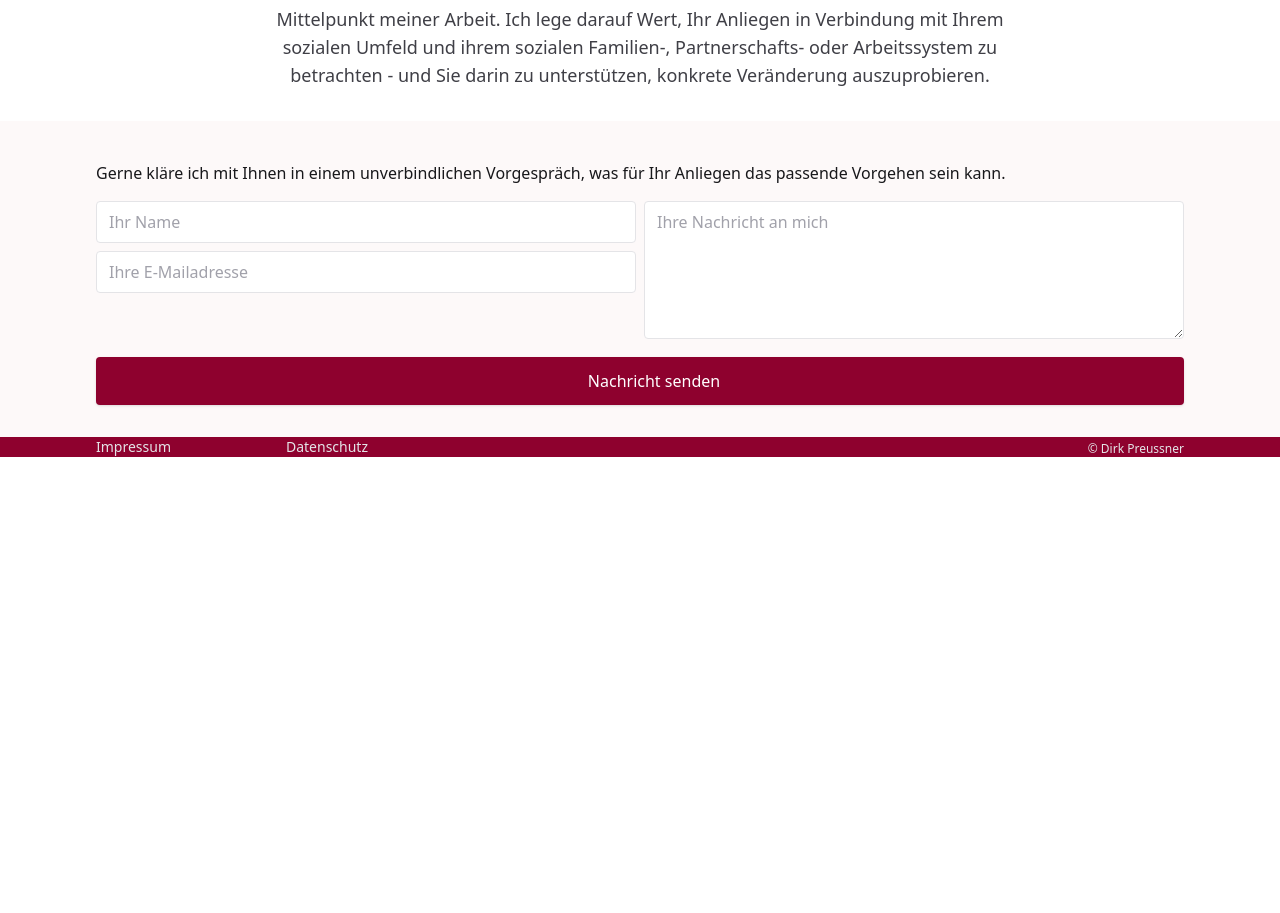
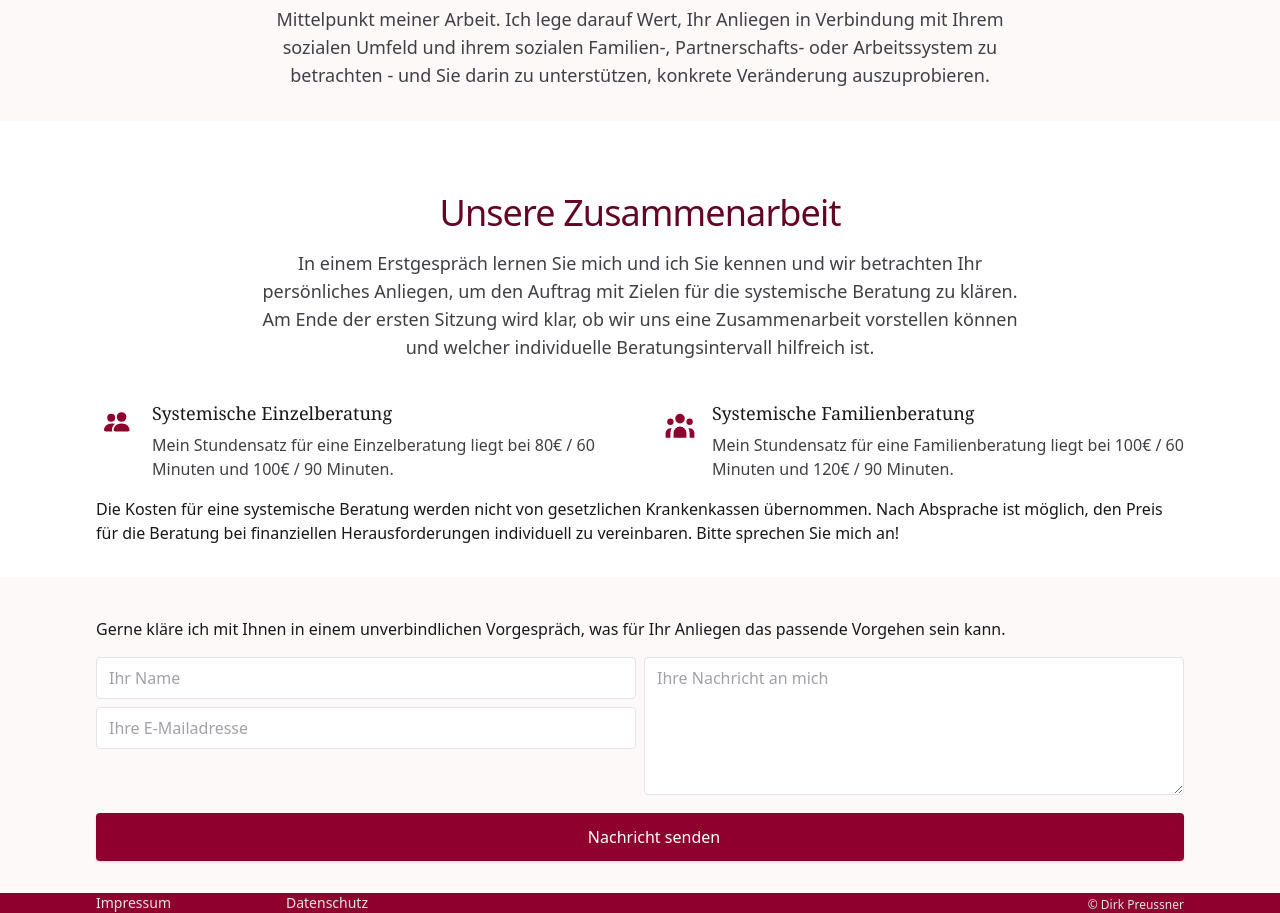
Before and after one commit to jenzopr/dirkpreussner.de, a Next.js app: page /beratung-coaching in a window 1280 px wide. Shown: the part 703-1616 px from the top of the page. Before the commit the page ends 1160 px from the top, so only its background shows below. Built offline with nearby package versions, Linux system fonts and the light colour scheme.

Commit message:
Fixed dark mode, added Zusammenarbeit

```diff
--- a/pages/beratung-coaching.js
+++ b/pages/beratung-coaching.js
@@ -6,7 +6,7 @@ export default function Beratung() {
     return(
         <>
         <Meta title="Dirk Preußner - Beratung & Coaching"></Meta>
-        <Section className="bg-white">
+        <Section>
             <div className="flex flex-col w-full lg:justify-center pb-8 lg:pt-16">
                 <div className="lg:text-center">
                     <p className="mt-2 text-3xl leading-8 tracking-tight text-burgund-600 sm:text-4xl">
@@ -28,6 +28,53 @@ export default function Beratung() {
                 </div>
             </div>
         </Section>
+        <Section className="bg-white">
+            <div className="flex flex-col w-full lg:justify-center pb-8 lg:pt-16">
+                <div className="lg:text-center">
+                    <p className="mt-2 text-xl leading-8 tracking-tight text-burgund-800 sm:text-4xl">
+                    Unsere Zusammenarbeit
+                    </p>
+                    <p className="mt-4 max-w-3xl text-lg text-gray-700 lg:mx-auto">
+                    In einem Erstgespräch lernen Sie mich und ich Sie kennen und wir betrachten Ihr persönliches Anliegen, um den Auftrag mit Zielen für die systemische Beratung zu klären. Am Ende der ersten Sitzung wird klar, ob wir uns eine Zusammenarbeit vorstellen können und welcher individuelle Beratungsintervall hilfreich ist.
+                    </p>
+                </div>
+                <div>
+                    <dl className="mt-10 space-y-10 md:space-y-0 md:grid md:grid-cols-2 md:gap-x-8 md:gap-y-10">
+                        <div className="relative">
+                            <dt>
+                                <div className="absolute flex items-center justify-center h-12 w-12 rounded-md text-burgund-600">
+                                    <svg xmlns="http://www.w3.org/2000/svg" className="h-8 w-8" viewBox="0 0 20 20" fill="currentColor">
+                                    <path d="M7 14s-1 0-1-1 1-4 5-4 5 3 5 4-1 1-1 1H7Zm4-6a3 3 0 1 0 0-6 3 3 0 0 0 0 6Zm-5.784 6A2.238 2.238 0 0 1 5 13c0-1.355.68-2.75 1.936-3.72A6.325 6.325 0 0 0 5 9c-4 0-5 3-5 4s1 1 1 1h4.216ZM4.5 8a2.5 2.5 0 1 0 0-5 2.5 2.5 0 0 0 0 5Z"/>
+                                    </svg>
+                                </div>
+                                <p className="ml-14 text-lg leading-6 font-serif font-medium text-gray-900">Systemische Einzelberatung</p>
+                            </dt>
+                            <dd className="mt-2 ml-14 text-base text-gray-700">
+                                <p className="">
+                                    Mein Stundensatz für eine Einzelberatung liegt bei 80€ / 60 Minuten und 100€ / 90 Minuten.
+                                </p>
+                            </dd>
+                        </div>
+                        <div className="relative">
+                            <dt>
+                                <div className="absolute flex items-center justify-center h-12 w-12 rounded-md text-burgund-600">
+                                    <svg xmlns="http://www.w3.org/2000/svg" className="h-8 w-8" viewBox="0 0 20 20" fill="currentColor">
+                                    <path d="M13 6a3 3 0 11-6 0 3 3 0 016 0zM18 8a2 2 0 11-4 0 2 2 0 014 0zM14 15a4 4 0 00-8 0v3h8v-3zM6 8a2 2 0 11-4 0 2 2 0 014 0zM16 18v-3a5.972 5.972 0 00-.75-2.906A3.005 3.005 0 0119 15v3h-3zM4.75 12.094A5.973 5.973 0 004 15v3H1v-3a3 3 0 013.75-2.906z" />
+                                    </svg>
+                                </div>
+                                <p className="ml-14 text-lg leading-6 font-serif font-medium text-gray-900">Systemische Familienberatung</p>
+                            </dt>
+                            <dd className="mt-2 ml-14 text-base text-gray-700">
+                                Mein Stundensatz für eine Familienberatung liegt bei 100€ / 60 Minuten und 120€ / 90 Minuten.
+                            </dd>
+                        </div>
+                    </dl>
+                </div>
+                <div className="mt-4 text-small text-gray-900">
+                    Die Kosten für eine systemische Beratung werden nicht von gesetzlichen Krankenkassen übernommen. Nach Absprache ist möglich, den Preis für die Beratung bei finanziellen Herausforderungen individuell zu vereinbaren. Bitte sprechen Sie mich an!
+                </div>
+            </div>
+        </Section>
         <Section>
             <div className="flex flex-col w-full lg:justify-center py-8 text-gray-900">
                 <h3 className="mt-2 text-base">Gerne kläre ich mit Ihnen in einem unverbindlichen Vorgespräch, was für Ihr Anliegen das passende Vorgehen sein kann.</h3>
--- a/pages/index.js
+++ b/pages/index.js
@@ -33,36 +33,36 @@ export default function Home() {
               <li className="mb-10 ml-4">
                   <div className="absolute w-3 h-3 bg-gray-200 rounded-full mt-1.5 -left-1.5 border border-white dark:border-gray-900 dark:bg-gray-700"></div>
                   <span className="mb-1 text-sm font-normal leading-none text-gray-400 dark:text-gray-500">praxis-Institut Hanau</span>
-                  <h3 className="text-lg font-semibold text-gray-900 dark:text-white">Systemisches Arbeiten in Sozialarbeit, Pädagogik, Beratung und Therapie</h3>
+                  <h3 className="text-lg font-semibold text-gray-900 dark:text-gray-400">Systemisches Arbeiten in Sozialarbeit, Pädagogik, Beratung und Therapie</h3>
                   <p className="text-base font-normal text-gray-500 dark:text-gray-400">Systemischer Berater (DGSF)</p>
               </li>
                <li className="mb-10 ml-4">
                   <div className="absolute w-3 h-3 bg-gray-200 rounded-full mt-1.5 -left-1.5 border border-white dark:border-gray-900 dark:bg-gray-700"></div>
                   <span className="mb-1 text-sm font-normal leading-none text-gray-400 dark:text-gray-500">pecon-Akademie Mannheim</span>
-                  <h3 className="text-lg font-semibold text-gray-900 dark:text-white">Experte für Prozessmanagement und Gruppendynamik</h3>
+                  <h3 className="text-lg font-semibold text-gray-900 dark:text-gray-400">Experte für Prozessmanagement und Gruppendynamik</h3>
                   <p className="text-base font-normal text-gray-500 dark:text-gray-400">Ausbildung zum gruppendynamischen Leiter (2022-2024)</p>
               </li>
               <li className="mb-10 ml-4">
                   <div className="absolute w-3 h-3 bg-gray-200 rounded-full mt-1.5 -left-1.5 border border-white dark:border-gray-900 dark:bg-gray-700"></div>
                   <span className="mb-1 text-sm font-normal leading-none text-gray-400 dark:text-gray-500">Bundesverband Kulturarbeit in der ev. Jugend e.V.</span>
-                  <h3 className="text-lg font-semibold text-gray-900 dark:text-white">Spiel- und Theaterpädagoge (bka)</h3>
+                  <h3 className="text-lg font-semibold text-gray-900 dark:text-gray-400">Spiel- und Theaterpädagoge (bka)</h3>
                   <p className="text-base font-normal text-gray-500 dark:text-gray-400">2-jährige Ausbildung, u.a. bei Carola Unser, Nicole Amsbeck und Uli Geißler</p>
               </li>
               <li className="mb-10 ml-4">
                   <div className="absolute w-3 h-3 bg-gray-200 rounded-full mt-1.5 -left-1.5 border border-white dark:border-gray-900 dark:bg-gray-700"></div>
                   <span className="mb-1 text-sm font-normal leading-none text-gray-400 dark:text-gray-500">Goethe-Universität Frankfurt</span>
-                  <h3 className="text-lg font-semibold text-gray-900 dark:text-white">BA, MA Erziehungswissenschaft</h3>
+                  <h3 className="text-lg font-semibold text-gray-900 dark:text-gray-400">BA, MA Erziehungswissenschaft</h3>
                   <p className="mb-4 text-base font-normal text-gray-500 dark:text-gray-400">Schwerpunkte: Migration, Jugend- und Erwachsenenbildung, Psychologie und Soziologie</p>
               </li>
               <li className="mb-10 ml-4">
                   <div className="absolute w-3 h-3 bg-gray-200 rounded-full mt-1.5 -left-1.5 border border-white dark:border-gray-900 dark:bg-gray-700"></div>
                   <span className="mb-1 text-sm font-normal leading-none text-gray-400 dark:text-gray-500">Berufserfahrung</span>
-                  <h3 className="text-lg font-semibold text-gray-900 dark:text-white">Langjährige Erfahrung im Non-Profit-Sektor und Sozialbereich als Referent und in Leitungsfunktionen</h3>
+                  <h3 className="text-lg font-semibold text-gray-900 dark:text-gray-400">Langjährige Erfahrung im Non-Profit-Sektor und Sozialbereich als Referent und in Leitungsfunktionen</h3>
               </li>
               <li className="ml-4">
                   <div className="absolute w-3 h-3 bg-gray-200 rounded-full mt-1.5 -left-1.5 border border-white dark:border-gray-900 dark:bg-gray-700"></div>
                   <span className="mb-1 text-sm font-normal leading-none text-gray-400 dark:text-gray-500">Fortbildungen</span>
-                  <h3 className="text-lg font-semibold text-gray-900 dark:text-white">Gruppendynamik, systemische und lösungsorientierte Beratung, Wirkungsmanagement, Erlebnispädagogik</h3>
+                  <h3 className="text-lg font-semibold text-gray-900 dark:text-gray-400">Gruppendynamik, systemische und lösungsorientierte Beratung, Wirkungsmanagement, Erlebnispädagogik</h3>
               </li>
             </ol>
           </div>
```
